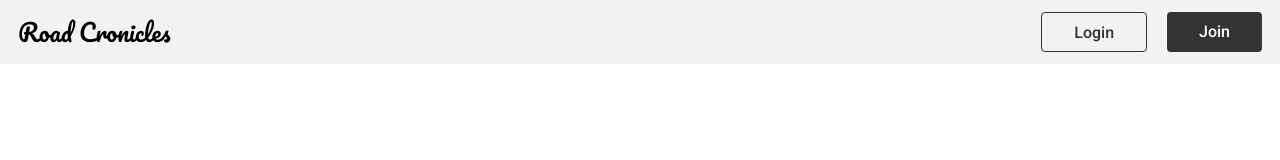
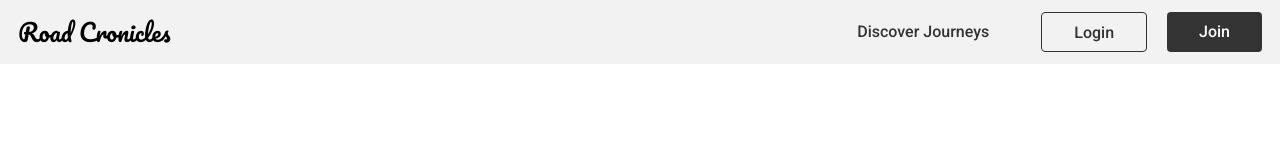
Before and after one commit to Griunvald/travel_app_client, a React (Vite) app in the folder client/: page /join in a window 1280 px wide. Shown: the top 160 px of the page. Built offline with nearby package versions, Linux system fonts and the light colour scheme.

Commit message:
Add "Discover Journeys" link to a navbar

```diff
--- a/client/src/components/layout/Navbar.jsx
+++ b/client/src/components/layout/Navbar.jsx
@@ -1,6 +1,7 @@
 import { useState, useEffect } from 'react';
 import { useUser } from '../../contexts/UserContext';
 import LinkButton from  '../common/LinkButton.jsx';
+import LinkNavbar from  '../common/LinkNavbar.jsx';
 import Logo from '../common/Logo.jsx';
 import Hamburger from './Hamburger.jsx';
 import Avatar from '../common/Avatar';
@@ -44,6 +45,7 @@ function Navbar() {
             </>)
             :
             (<>
+                <LinkNavbar name="Discover Journeys" path="/trips-list" />
                 <LinkButton name="Login" variant="secondary" path="/login"/>
                 <LinkButton name="Join" variant="primary" path="/join"/>
             </>)
```
